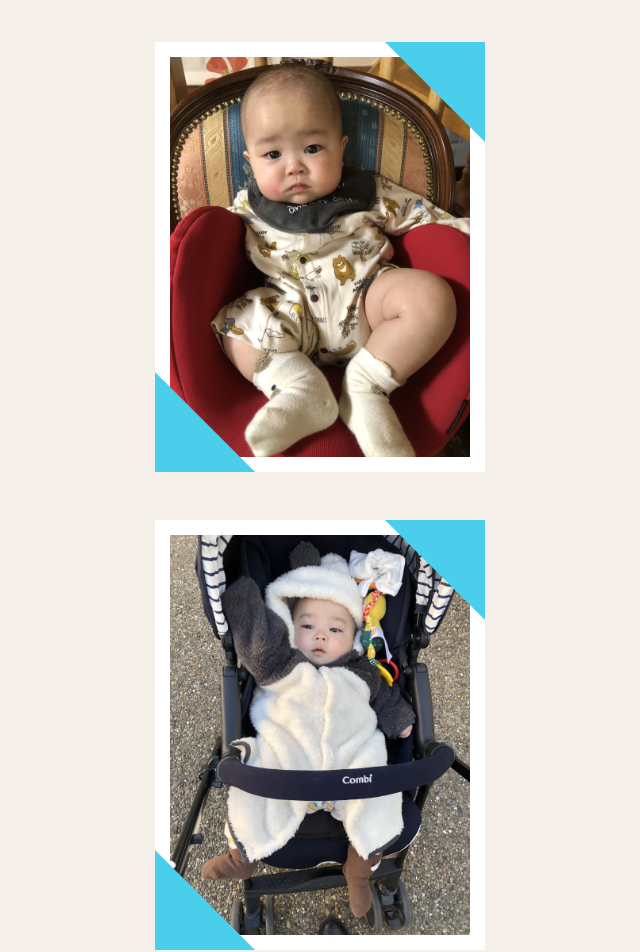
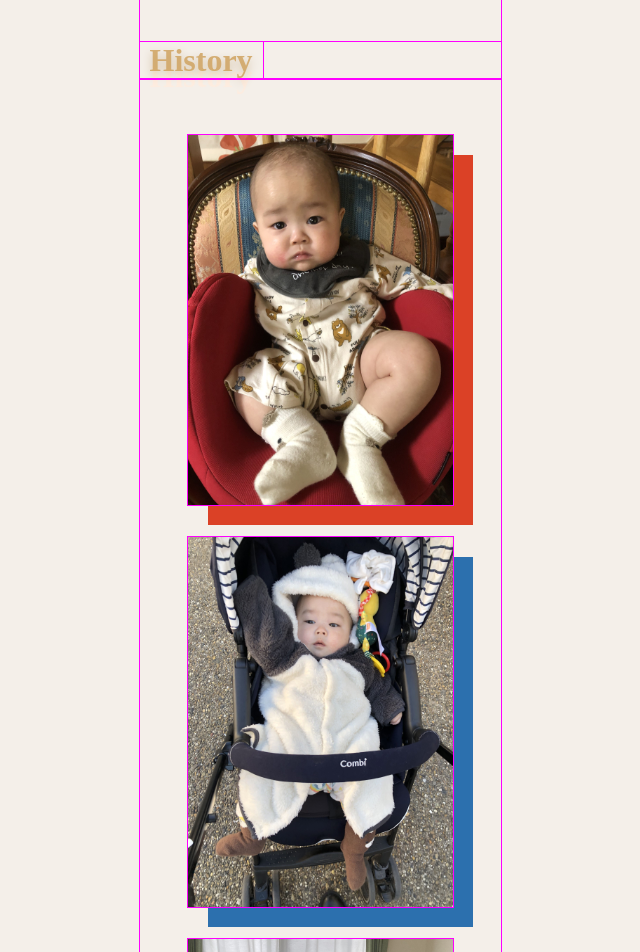
Before and after one commit to yuutan1017/1st-anniversary-T, a React (Vite) app: page / in a window 1280 px wide. Shown: the part 300-1252 px from the top of the page, without its empty margins (320-960 px from the left). Built offline with nearby package versions, Linux system fonts and the light colour scheme.

Commit message:
next : slide animation

```diff
--- a/src/App.tsx
+++ b/src/App.tsx
@@ -9,7 +9,6 @@ import openingAnimation from './animation/animation'
 const App = () => {
   useEffect(() => {
     openingAnimation()
-    console.log('animation start')
   })
 
   return (
--- a/src/animation/animation.ts
+++ b/src/animation/animation.ts
@@ -33,7 +33,7 @@ const openingAnimation = () => {
       },
       {
         y: '-100%',
-        // autoAlpha: 0,
+        autoAlpha: 0,
         duration: 0.8,
         delay: 1,
       }
--- a/src/components/CurtainAnimation.tsx
+++ b/src/components/CurtainAnimation.tsx
@@ -1,14 +1,6 @@
-import { useState } from 'react'
 import '../scss/CurtainAnimation.scss'
 
-
 export const CurtainAnimation = () => {
-  const [visible, setVisible] = useState<boolean>(false)
-  const start_animation = () => {
-    setVisible(!visible)
-    console.log(visible)
-  }
-
   return (
     <div className="curtain">
       <div className="dots">
--- a/src/components/History.tsx
+++ b/src/components/History.tsx
@@ -1,22 +1,23 @@
-import React from 'react'
 import '../scss/History.scss'
 
 export const History = () => {
   return (
     <section>
+      <div className="headline">
+        <h2>History</h2>
+      </div>
       <div className="image-bg">
         <div className="image">
           <img src="tsukasa(1).jpeg" alt="image" />
         </div>
-      </div>
-      <div className="image-bg">
         <div className="image">
           <img src="tsukasa(2).jpeg" alt="image" />
         </div>
-      </div>
-      <div className="image-bg">
         <div className="image">
           <img src="tsukasa(3).jpeg" alt="image" />
+        </div>
+        <div className="image">
+          <img src="tsukasa(4).jpeg" alt="image" />
         </div>
       </div>
     </section>
--- a/src/main.tsx
+++ b/src/main.tsx
@@ -2,7 +2,6 @@ import React from 'react'
 import ReactDOM from 'react-dom/client'
 
 import App from './App'
-import { CurtainAnimation } from './components/CurtainAnimation'
 
 ReactDOM.createRoot(document.getElementById('root') as HTMLElement).render(
   <React.StrictMode>
--- a/src/scss/CurtainAnimation.scss
+++ b/src/scss/CurtainAnimation.scss
@@ -16,9 +16,10 @@ $base-bg: rgb(240, 240, 240);
     display: inline-flex;
     align-items: center;
     pointer-events: none;
-    gap: 3rem;
+    gap: 2.5rem;
 
     span {
+      cursor: pointer;
       margin: 1rem;
       display: block;
       width: 40px;
--- a/src/scss/History.scss
+++ b/src/scss/History.scss
@@ -1,42 +1,79 @@
+$January: #db4126;
+$February: #2c70ae;
+$March: #e77575;
+$April: #83b326;
+$May: #08a29a;
+$June: #9c3e89;
+$July: #33a1dc;
+$August: #e3831b;
+$September: #3a6b29;
+$October: #a6770c;
+$November: #854522;
+$December: #4a4c93;
+
 section {
+  .headline {
+    display: flex;
+    margin: 48px 0 0;
+    margin-left: auto;
+
+    h2 {
+      font-size: 2rem;
+      padding: 0 10px;
+      color: #d1a768e8;
+      text-shadow: 0 4px 10px #d3c1a5, 0px 16px 1px #fdecdf;
+    }
+  }
 
   .image-bg {
-    margin: 3rem;
-    background-color: white;
-    padding: 15px;
+
+    padding: 1.5rem 2rem;
+
 
     .image {
+      margin: 2rem 1rem 10px;
       position: relative;
       text-align: center;
+      box-shadow: 20px 20px 0 $January;
 
+      img {
+        width: 265px;
+        height: 370px;
+        vertical-align: top;
+      }
     }
-    .image::before,
-    .image::after {
-      content: '';
-      position: absolute;
-      width: 0;
-      height: 0;
-      border-style: solid;
+    .image:nth-child(2) {
+      box-shadow: 20px 20px 0 $February;
     }
-
-    .image::before {
-      top: -15px;
-      right: -15px;
-      border-width: 0 100px 100px 0;
-      border-color: transparent #4bceec transparent transparent;
+    .image:nth-child(3) {
+      box-shadow: 20px 20px 0 $March;
     }
-
-    .image::after {
-      bottom: -15px;
-      left: -15px;
-      border-width: 100px 0 0 100px;
-      border-color: transparent transparent transparent #4bceec;
-    }
-
-    img {
-      width: 300px;
-      height: 400px;
-      vertical-align:top;
+    .image:nth-child(4) {
+      box-shadow: 20px 20px 0 $April;
     }
   }
 }
+
+// }
+// .image::before,
+// .image::after {
+//   content: '';
+//   position: absolute;
+//   width: 0;
+//   height: 0;
+//   border-style: solid;
+// }
+
+// .image::before {
+//   top: -15px;
+//   right: -15px;
+//   border-width: 0 100px 100px 0;
+//   border-color: transparent #4bceec transparent transparent;
+// }
+
+// .image::after {
+//   bottom: -15px;
+//   left: -15px;
+//   border-width: 100px 0 0 100px;
+//   border-color: transparent transparent transparent #4bceec;
+// }
--- a/src/scss/Layout.scss
+++ b/src/scss/Layout.scss
@@ -1,5 +1,5 @@
 * {
-  // outline: solid 1px magenta;
+  outline: solid 1px magenta;
   display: border-box;
   margin: 0;
   padding: 0;
```
Also changed, not shown: public/tsukasa(4).jpeg (added).
